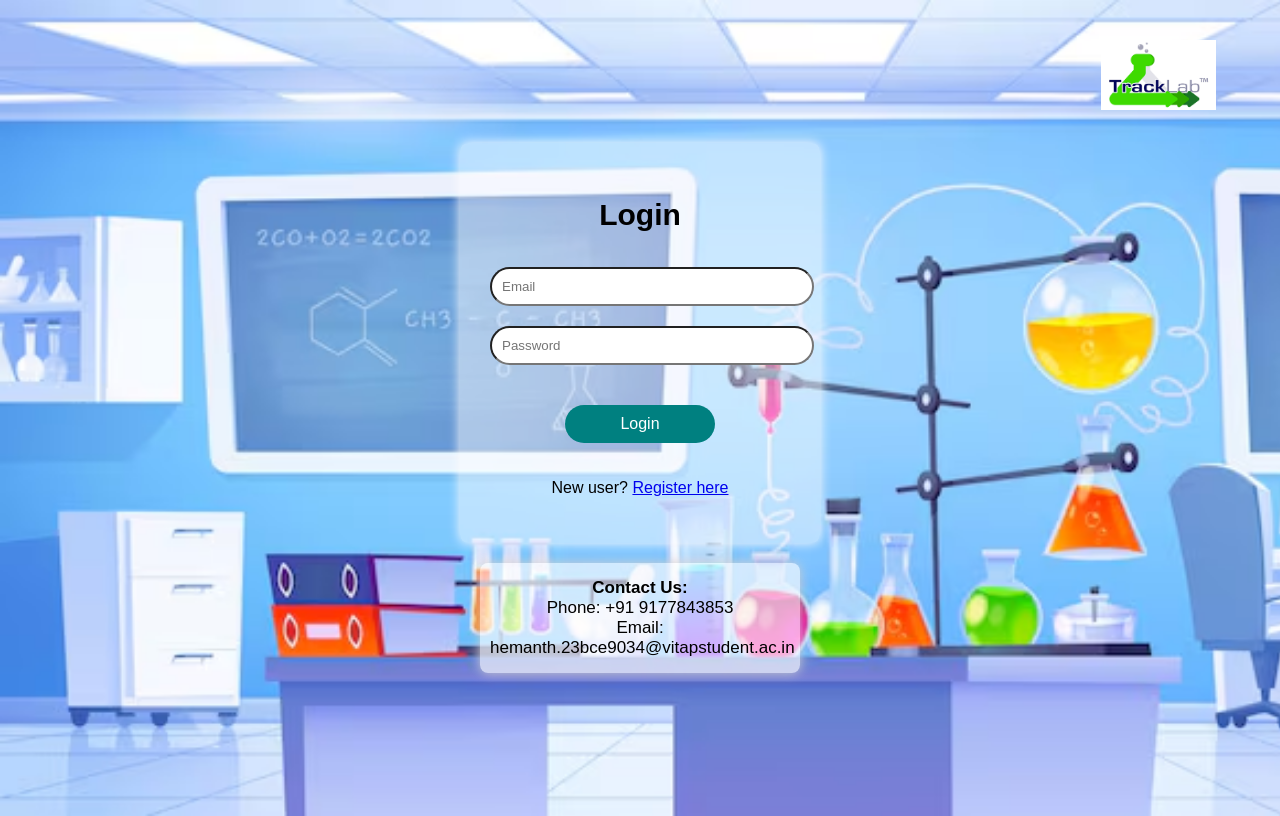
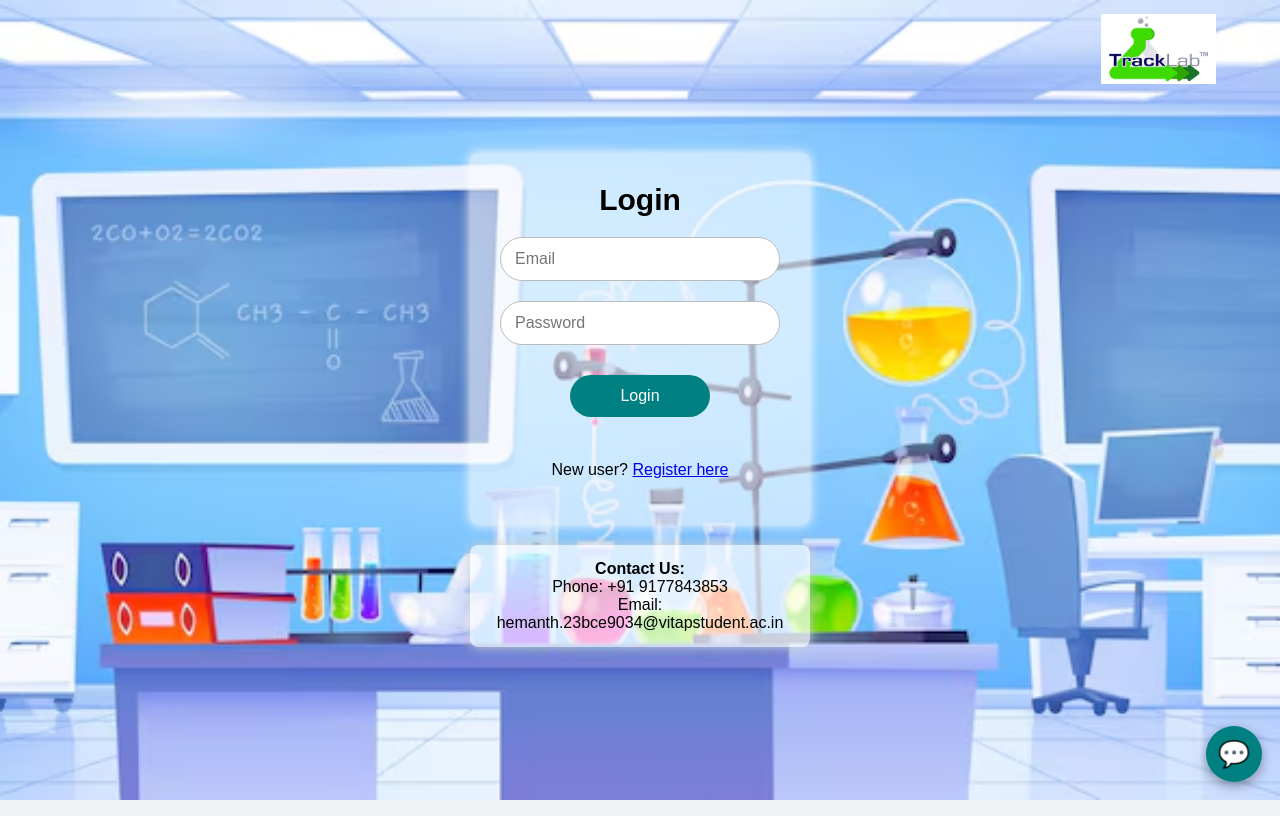
Before and after one commit to Bunny-2005-1505/Lab-tracker-, a plain HTML site: page login.html in a window 1280 px wide. Drawn offline with Linux system fonts and the light colour scheme.

Commit message:
Update login.html

```diff
--- a/login.html
+++ b/login.html
@@ -1,30 +1,34 @@
 <!DOCTYPE html>
 <html>
 <head>
+  <meta charset="UTF-8">
+  <meta name="viewport" content="width=device-width, initial-scale=1">
   <title>Login - LabTracker</title>
   <script src="supabaseClient.js"></script>
   <style>
-    body { font-family: Arial; display: flex; justify-content: center; align-items: center; height: 100vh; background: #f0f2f5; background-image: url("chemistry-lab-illustrated-background_52683-68249.jpg"); background-size: cover; flex-direction: column; }
-    form { background: rgba(255, 255, 255, 0.448); padding: 30px; border-radius: 8px; box-shadow: 0 0 12px #fffcfc; width: 300px; margin-bottom: 15px; }
-    h2 { width: 100%; text-align: center; font-size: 30px }
-    input { width: 100%; margin: 10px 0; padding: 10px; border-radius: 25px; }
-    button { width: 50%; background: teal; border: none; color: white; font-size: 16px; padding: 10px; cursor: pointer; border-radius: 25px; margin-left: 25%; margin-top: 10%; }
-    button:hover { background: #007770; }
-    p{width: 100%; text-align: center; }
-    .message { color: red; height: 20px; }
-    .contact { background: rgba(255,255,255,0.65); box-shadow: 0 0 12px #d0d0d0; border-radius: 8px; padding: 15px 10px; width: 300px; text-align: center; font-size: 17px; margin-top: 5px;}
-    img{
-    height: 70px;
-    margin-right: 5%;
-    vertical-align: middle;
-    position: absolute;
-    right: 0%;
-    top: 5%;
-  }
+    * { box-sizing: border-box; }
+    body { font-family: Arial, sans-serif; margin: 0; padding: 16px; min-height: 100vh; display: flex; justify-content: center; align-items: center; flex-direction: column; background: #f0f2f5; background-image: url("chemistry-lab-illustrated-background_52683-68249.jpg"); background-size: cover; background-position: center; background-attachment: fixed; }
+    #loginForm { background: rgba(255, 255, 255, 0.55); padding: 30px; border-radius: 8px; box-shadow: 0 0 12px #fffcfc; width: 100%; max-width: 340px; margin-bottom: 15px; }
+    h2 { width: 100%; text-align: center; font-size: 30px; margin: 0 0 10px; }
+    #loginForm input { width: 100%; margin: 10px 0; padding: 12px 14px; font-size: 16px; border-radius: 25px; border: 1px solid #bbb; }
+    #loginForm button { display: block; width: 50%; min-width: 120px; background: teal; border: none; color: white; font-size: 16px; padding: 12px; cursor: pointer; border-radius: 25px; margin: 20px auto 0; }
+    #loginForm button:hover { background: #007770; }
+    p { width: 100%; text-align: center; }
+    .message { color: red; min-height: 20px; text-align: center; margin-top: 8px; }
+    .contact { background: rgba(255,255,255,0.7); box-shadow: 0 0 12px #d0d0d0; border-radius: 8px; padding: 15px 10px; width: 100%; max-width: 340px; text-align: center; font-size: 16px; margin-top: 5px; overflow-wrap: anywhere; }
+    .logo { height: 70px; position: absolute; right: 5%; top: 14px; }
+
+    @media (max-width: 600px) {
+      body { justify-content: flex-start; padding-top: 90px; padding-bottom: 90px; }
+      .logo { height: 48px; right: 12px; top: 12px; }
+      #loginForm { padding: 22px 18px; }
+      h2 { font-size: 26px; }
+      .contact { font-size: 15px; }
+    }
   </style>
 </head>
 <body>
-  <img src="logo.png" alt="">
+  <img class="logo" src="logo.png" alt="LabTracker logo">
   <form id="loginForm">
     <h2>Login</h2>
     <input id="email" type="email" placeholder="Email" required />
@@ -62,5 +66,6 @@
       }
     };
   </script>
+  <script src="chatbot.js"></script>
 </body>
 </html>
```
